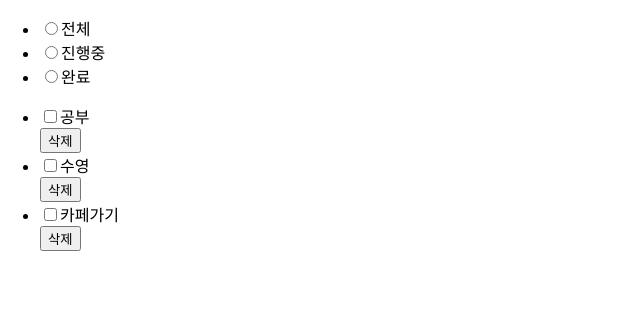
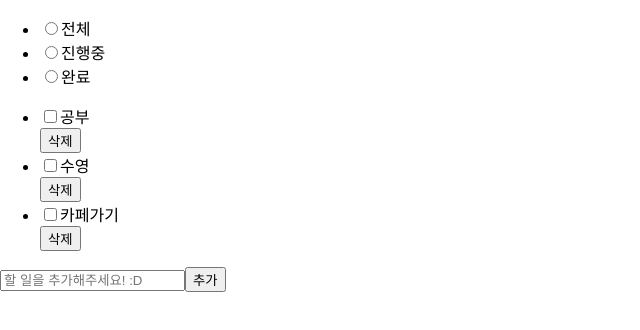
Before and after one commit to younu-Yun/react_todo, a React (Create React App) app: page / in a window 1280 px wide. Shown: the top 330 px of the page, without its empty margins (0-640 px from the left). Built offline with nearby package versions, Linux system fonts and the light colour scheme; the HTML template or start-up script is replaced by a standard one.

Commit message:
Feat: todo 추가

```diff
--- a/src/components/AddTodo/AddTodo.jsx
+++ b/src/components/AddTodo/AddTodo.jsx
@@ -1,10 +1,26 @@
-import React from 'react';
+import React, { useState } from 'react';
+import { v4 as uuidv4 } from 'uuid';
 
-export default function AddTodo() {
+export default function AddTodo({ addTodo }) {
+  const [title, setTitle] = useState('');
+
+  const handleChange = (e) => setTitle(e.target.value);
+
+  const handleSubmit = (e) => {
+    e.preventDefault();
+
+    if (title.trim() === '') {
+      return alert('할 일을 추가해주세요! :D');
+    }
+
+    addTodo({ id: uuidv4(), title, state: '진행중' });
+    setTitle('');
+  };
+
   return (
     <div className='addTodo'>
-      <form>
-        <input type='text' name='' id='' placeholder='할 일을 추가해주세요! :D' />
+      <form onSubmit={handleSubmit}>
+        <input type='text' placeholder='할 일을 추가해주세요! :D' onChange={handleChange} />
         <button type='submit'>추가</button>
       </form>
     </div>
--- a/src/components/TodoList.jsx/TodoList.jsx
+++ b/src/components/TodoList.jsx/TodoList.jsx
@@ -1,7 +1,11 @@
 import React, { useState } from 'react';
+import AddTodo from '../AddTodo/AddTodo';
 
 export default function TodoList() {
   const [todos, setTodos] = useState(dafaultTodos);
+
+  //투두 추가
+  const addTodo = (addedTodo) => setTodos([...todos, addedTodo]);
 
   return (
     <div className='todoBox'>
@@ -23,6 +27,7 @@ export default function TodoList() {
           })}
         </ul>
       </div>
+      <AddTodo addTodo={addTodo} />
     </div>
   );
 }
```
